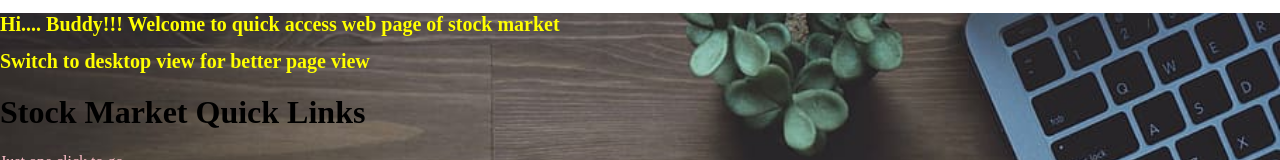
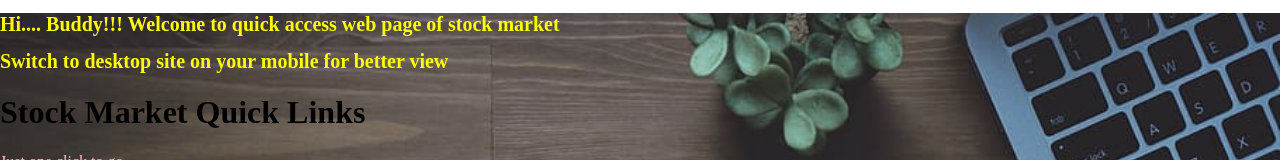
Before and after one commit to Manish9010/mywebsitefin, a plain HTML site: page index.html in a window 1280 px wide. Shown: the top 160 px of the page. Drawn offline with Linux system fonts and the light colour scheme.

Commit message:
Update index.html

```diff
--- a/index.html
+++ b/index.html
@@ -48,7 +48,7 @@ a:hover, a:active {
 </head>
 <body><div class="bg">
   <h1 id="blink">Hi.... Buddy!!!    Welcome to quick access web page of stock market </h1>
-  <h1 id="blink">Switch to desktop view for better page view</h1>
+  <h1 id="blink">Switch to desktop site on your mobile for better view</h1>
     <script type="text/javascript">
         var blink = document.getElementById('blink');
         setInterval(function() {
```
